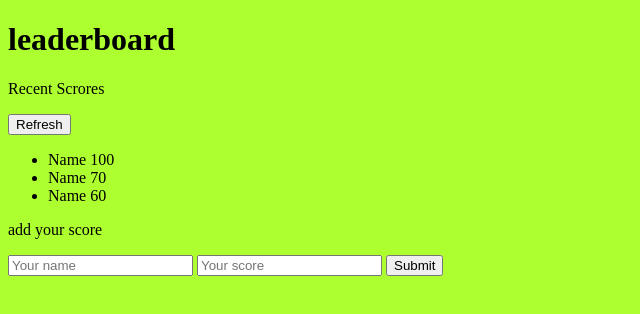
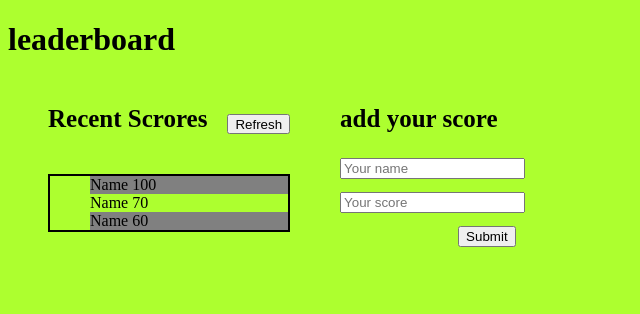
Before and after one commit to mutinhiri/Leaderboard, a website built with webpack: page src/index.html in a window 1280 px wide. Shown: the whole page, without its empty margins (0-640 px from the left). Built offline with nearby package versions, Linux system fonts and the light colour scheme.

Commit message:
Add changes and styling to the project

```diff
--- a/src/index.html
+++ b/src/index.html
@@ -8,9 +8,12 @@
 </head>
 <body>
     <h1> leaderboard</h1>
+    <div class="main">
         <div class="recent">
+            <div class="recent-header">
                 <p>Recent Scrores </p>
                 <button id="refresh">Refresh</button>
+            </div>
             <ul class="data">
                 <li>Name 100</li>
                 <li>Name 70</li>
@@ -19,9 +22,14 @@
         </div>
         <div class="add">
             <p>add your score</p>
+            <div class="input-items">
                 <input type="text" placeholder="Your name">
                 <input type="text" placeholder="Your score">
                 <button id="submit">Submit</button>
             </div>
+
+        </div>
+    </div>
+
 </body>
 </html>
--- a/src/style.css
+++ b/src/style.css
@@ -1,3 +1,46 @@
 body {
     background-color: greenyellow;
 }
+
+.main {
+    display: flex;
+    column-gap: 50px;
+    margin-left: 40px;
+    list-style: none;
+}
+.recent-header {
+    display: flex;
+    gap: 20px;
+}
+
+.data {
+    border: 2px solid black;
+}
+
+p{
+    font-weight: 600;
+    font-size: 25px;
+}
+li {
+    list-style: none;
+}
+
+li:nth-child(odd) {
+    background-color: gray;
+}
+
+.input-items {
+    display: flex;
+    flex-direction: column;
+    row-gap: 13px;
+}
+
+#refresh {
+    height: 20px;
+    margin-top: 34px;
+}
+
+#submit {
+    width: fit-content;
+    margin-left: 118px;
+}
```
Lines whose indentation alone changed are shown as unchanged.
